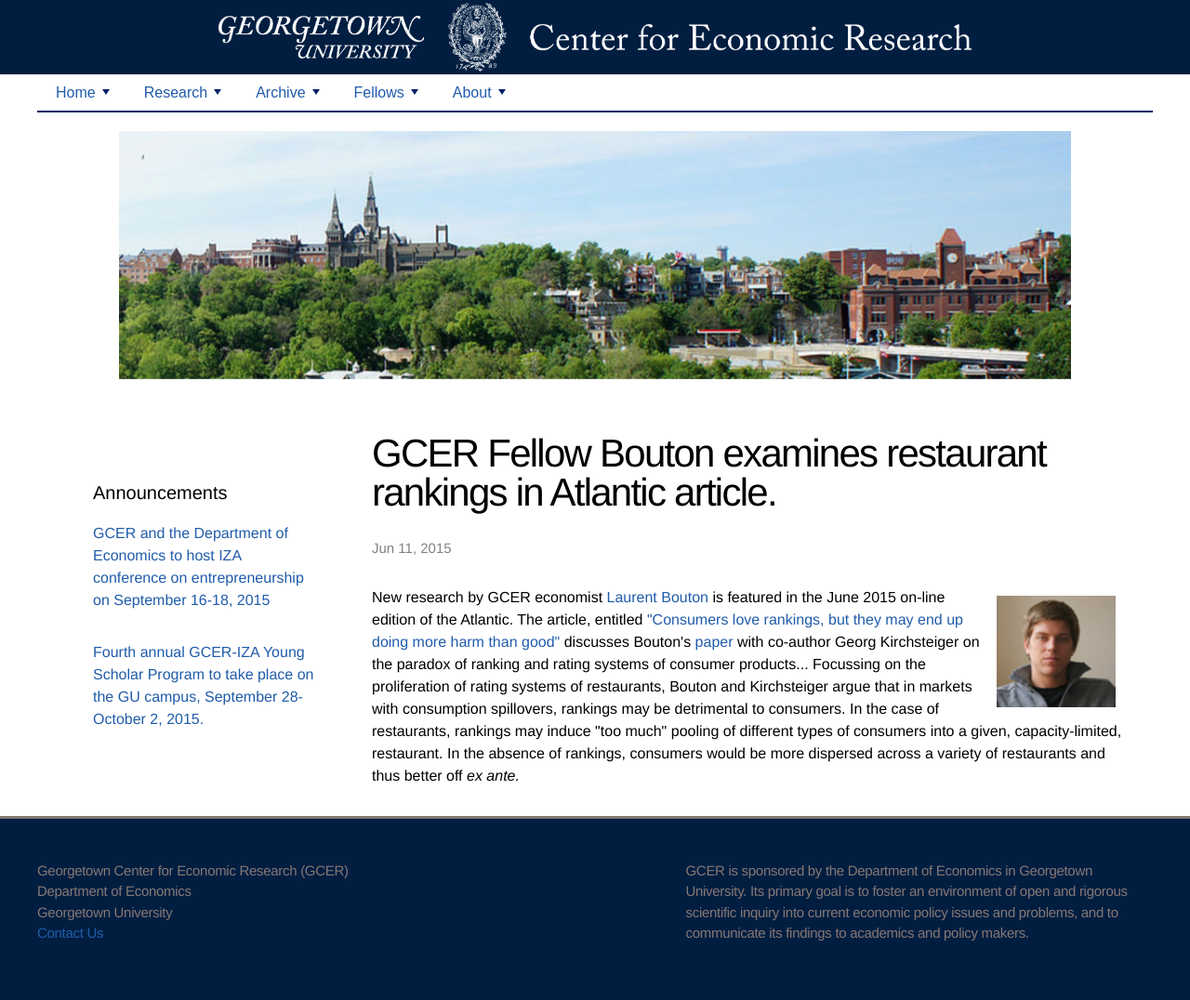
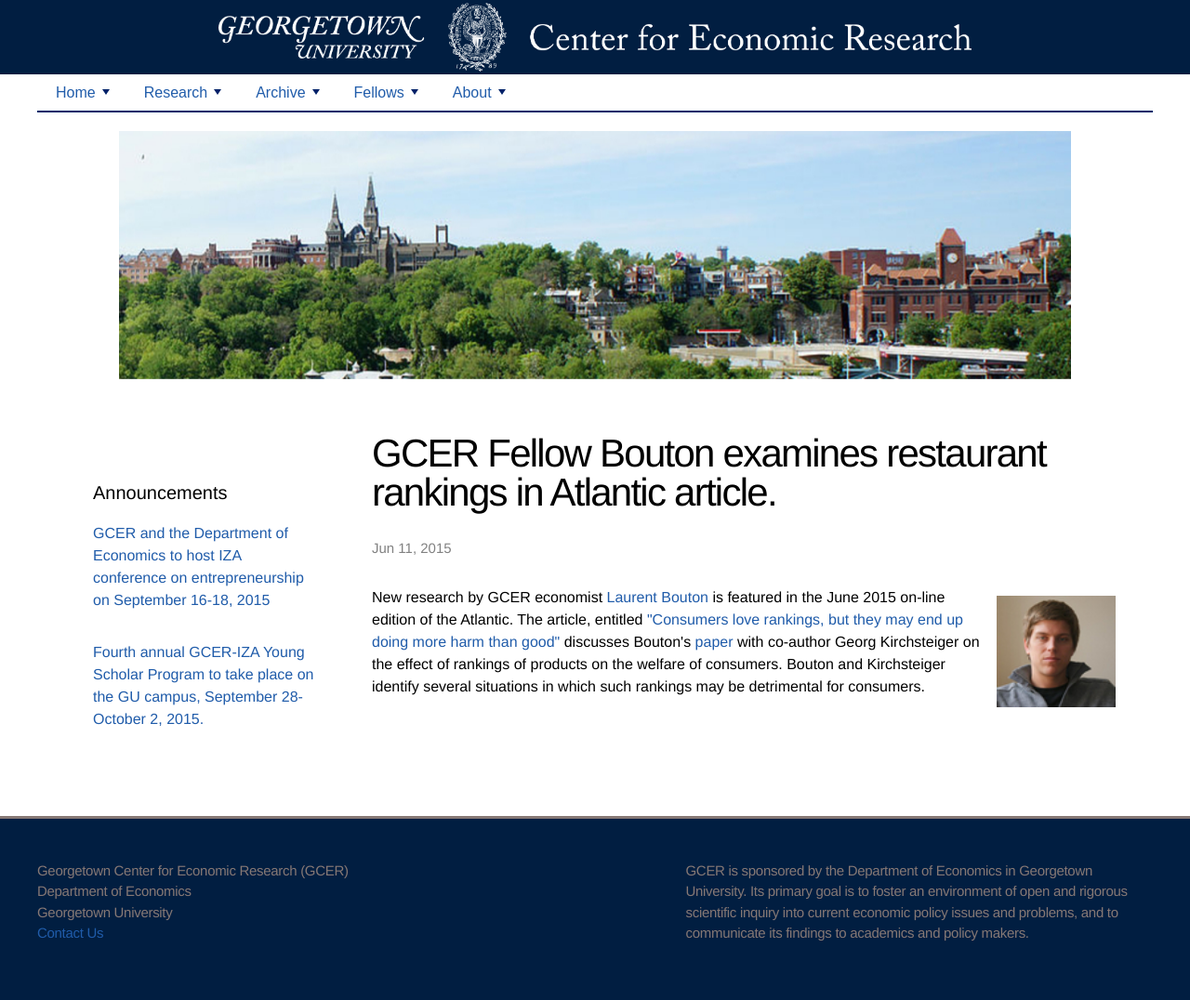
Before and after one commit to georgetown-econ/gcer, a Jekyll site: the page built from _posts/2015-06-11-bouton-atlantic-article-rankings.html, in a window 1280 px wide. Shown: the whole page at 93% size. Built offline with Jekyll 4.4.1, drawn with Linux system fonts in a browser that asks for light colours.

Commit message:
Updated 2015-06-11-bouton-atlantic-article-rankings.html

```diff
--- a/_posts/2015-06-11-bouton-atlantic-article-rankings.html
+++ b/_posts/2015-06-11-bouton-atlantic-article-rankings.html
@@ -8,6 +8,5 @@
 
 
 
-
 <img style="float: right; width: 128px; height: 120px; margin: 10px;" src="{{ site.baseurl }}/assets/images/LaurentBouton.jpg" />
-<p>  New research by GCER economist <a href="https://sites.google.com/site/boutonllj/"> Laurent Bouton </a>  is  featured in the June 2015 on-line edition of the Atlantic. The article, entitled  <a href="http://www.theatlantic.com/business/archive/2015/06/reviews-economics-resturants-customers-yelp/395225/">   "Consumers love rankings, but they may end up doing more harm than good" </a> discusses Bouton's <a href="https://drive.google.com/file/d/0Bz2volNj-oH7VHFqbldlX3pnajQ/view/"> paper  </a>  with co-author  Georg Kirchsteiger  on the paradox of ranking and rating systems of consumer products... @@@ Focussing on the proliferation of rating systems of restaurants,  Bouton and Kirchsteiger argue that in markets with consumption spillovers, rankings may be detrimental to consumers. In the case of restaurants, rankings may induce "too much" pooling of different types of consumers into a given, capacity-limited, restaurant.  In the absence of rankings, consumers would be more dispersed across a variety of restaurants  and thus better off <em> ex ante. </em> </p>
+<p>  New research by GCER economist <a href="https://sites.google.com/site/boutonllj/"> Laurent Bouton </a>  is  featured in the June 2015 on-line edition of the Atlantic. The article, entitled  <a href="http://www.theatlantic.com/business/archive/2015/06/reviews-economics-resturants-customers-yelp/395225/">   "Consumers love rankings, but they may end up doing more harm than good" </a> discusses Bouton's <a href="https://drive.google.com/file/d/0Bz2volNj-oH7VHFqbldlX3pnajQ/view/"> paper  </a>  with co-author  Georg Kirchsteiger on the effect of rankings of products on the welfare of consumers.  @@@ Bouton and Kirchsteiger identify several situations in which such rankings may be detrimental for consumers. </p>
```
